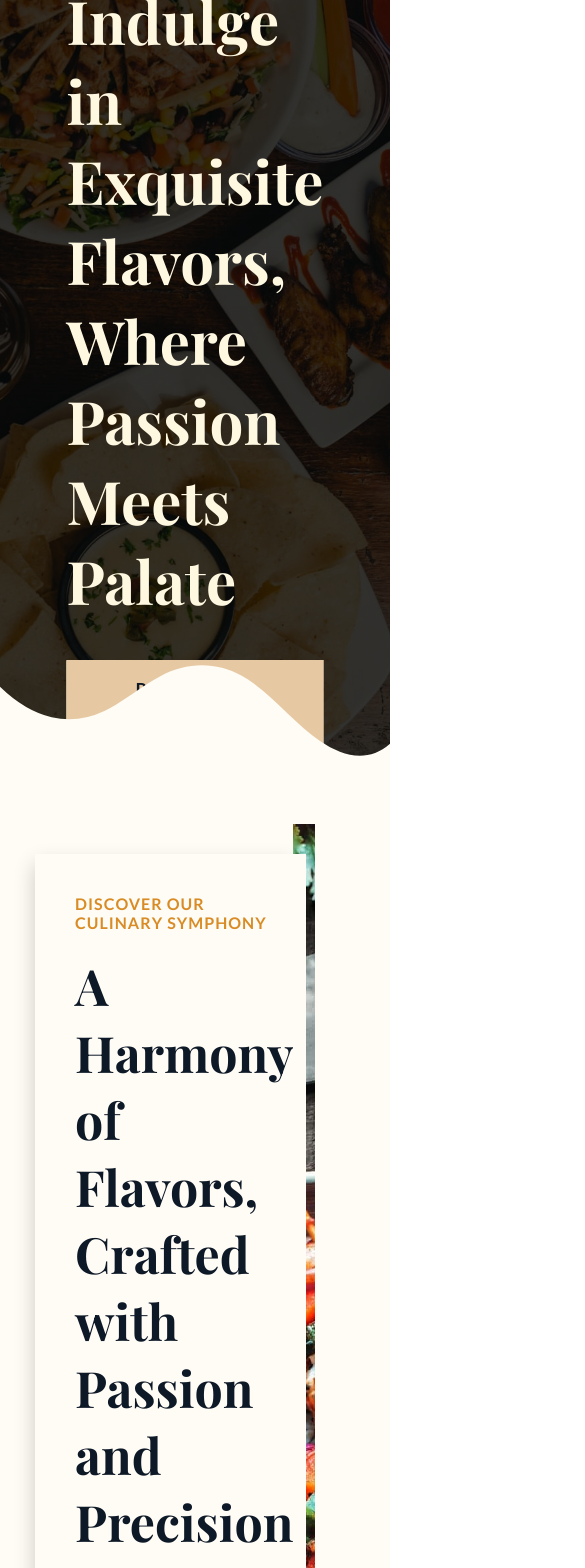
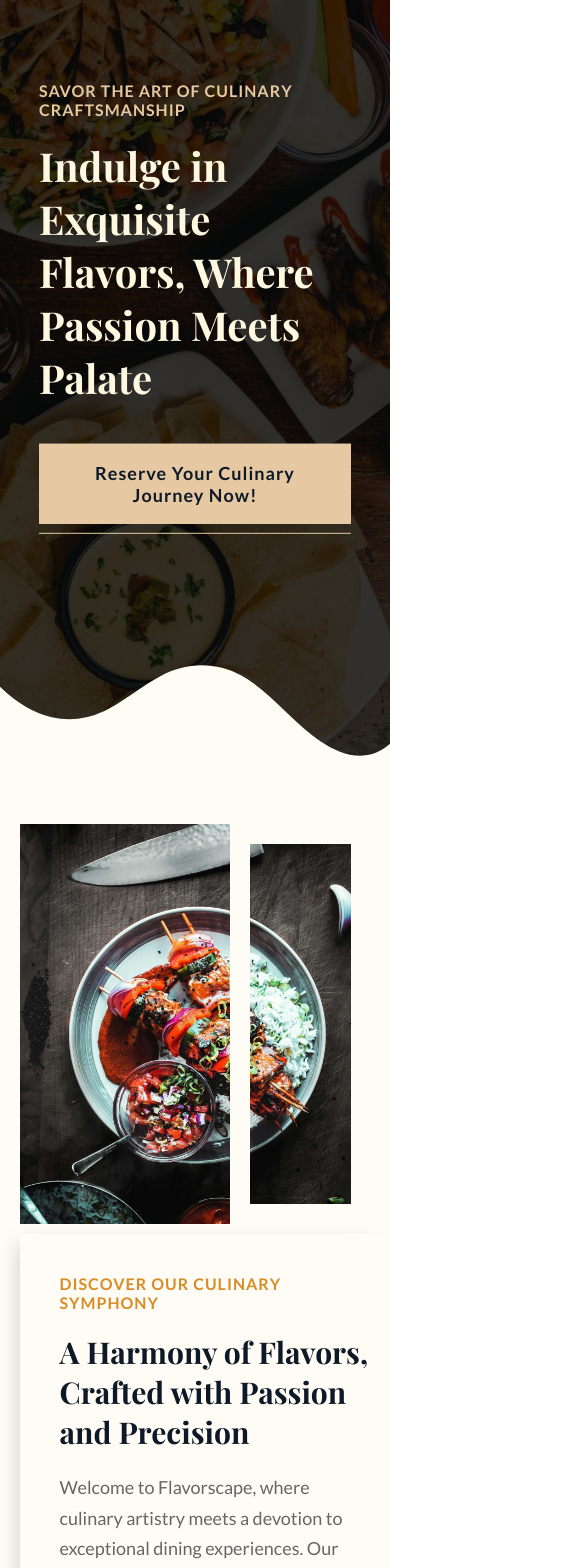
Before and after one commit to MohitAlphonsus/Flavorscape, a React (Vite) app: page / in a window 390 px wide. Shown: the part 80-1648 px from the top of the page, 585 px wide, since content can reach past the window. Built offline with nearby package versions, Linux system fonts and the light colour scheme.

Commit message:
resposive breakpoints added

```diff
--- a/src/UI/Typo.jsx
+++ b/src/UI/Typo.jsx
@@ -2,6 +2,14 @@ import styled, { css } from 'styled-components';
 
 const MainHeading = styled.h1`
 	font-size: 6rem;
+
+	@media (max-width: 700px) {
+		font-size: 5rem;
+	}
+
+	@media (max-width: 560px) {
+		font-size: 4rem;
+	}
 `;
 
 const SecondaryHeading = styled.h2`
@@ -14,6 +22,14 @@ const SecondaryHeading = styled.h2`
 				`;
 		}
 	}};
+
+	@media (max-width: 700px) {
+		font-size: 4rem;
+	}
+
+	@media (max-width: 560px) {
+		font-size: 3rem;
+	}
 `;
 
 const TertiaryHeading = styled.h3`
@@ -27,6 +43,10 @@ const TertiaryHeading = styled.h3`
 				`;
 		}
 	}};
+
+	@media (max-width: 700px) {
+		font-size: 2.5rem;
+	}
 `;
 
 const QuaternaryHeading = styled.h4`
--- a/src/components/About.jsx
+++ b/src/components/About.jsx
@@ -11,12 +11,22 @@ const AboutStyle = styled.section`
 	position: relative;
 	background-color: var(--color-accent-white-1);
 	padding: 6rem 9%;
+
+	@media (max-width: 1040px) {
+		padding: 6rem 5%;
+	}
 `;
 
 const AboutBox = styled.div`
 	display: grid;
 	grid-template-columns: repeat(2, 1fr);
 	grid-template-rows: 3rem 1fr 3rem;
+
+	@media (max-width: 1040px) {
+		grid-template-columns: 1fr;
+		grid-template-rows: auto;
+		gap: 1rem;
+	}
 `;
 
 const TextBox = styled.div`
@@ -48,6 +58,12 @@ const ImageBox = styled.div`
 	background: url(${aboutImgFirst}) no-repeat center center/cover;
 	grid-column: 2 / -1;
 	grid-row: 1 / -1;
+
+	@media (max-width: 1040px) {
+		grid-column: auto;
+		grid-row: auto;
+		height: 40rem;
+	}
 
 	&::before {
 		position: absolute;
--- a/src/components/Booking.jsx
+++ b/src/components/Booking.jsx
@@ -9,6 +9,11 @@ const BookingStyle = styled.section`
 	background-color: var(--color-accent-white-1);
 	padding: 6rem 5%;
 	position: relative;
+
+	& > *:first-child {
+		background-color: rgba(255, 255, 255, 0.8);
+		padding: 0.2rem;
+	}
 `;
 
 function Booking() {
--- a/src/components/Dish.jsx
+++ b/src/components/Dish.jsx
@@ -5,7 +5,6 @@ import { dishDeco } from '../assets';
 const DishStyle = styled.div`
 	position: relative;
 	background-color: var(--color-light-gray);
-
 	border-top-left-radius: 30%;
 	border-bottom-right-radius: 30%;
 	padding: 8rem 2rem 2rem 2rem;
@@ -15,7 +14,6 @@ const DishStyle = styled.div`
 	flex-direction: column;
 	align-items: center;
 	gap: 1rem;
-
 	margin-top: 6rem;
 
 	&::before {
@@ -27,6 +25,39 @@ const DishStyle = styled.div`
 		height: calc(100% - 30%);
 		width: calc(100% - 30%);
 		background: url(${dishDeco}) no-repeat center center/cover;
+	}
+
+	@media (max-width: 1040px) {
+		&::before {
+			height: calc(100% - 20%);
+			width: calc(100% - 50%);
+		}
+	}
+
+	@media (max-width: 960px) {
+		&::before {
+			height: calc(100% - 40%);
+			width: calc(100% - 40%);
+		}
+	}
+
+	@media (max-width: 700px) {
+		padding: 10rem 4rem 4rem 4rem;
+
+		&::before {
+			height: calc(100% - 40%);
+			width: calc(100% - 10%);
+		}
+	}
+
+	@media (max-width: 560px) {
+		padding: 8rem 2rem 2rem 2rem;
+
+		&::before {
+			height: 100%;
+			width: calc(100% - 30%);
+			z-index: -1;
+		}
 	}
 `;
 
--- a/src/components/Features.jsx
+++ b/src/components/Features.jsx
@@ -13,6 +13,14 @@ const FeatureContainer = styled.ul`
 	grid-template-columns: repeat(3, 1fr);
 	box-shadow: 0 1rem 2rem 2rem rgba(0, 0, 0, 0.1);
 	border-radius: 9px;
+
+	@media (max-width: 1040px) {
+		grid-template-columns: repeat(2, 1fr);
+	}
+
+	@media (max-width: 700px) {
+		grid-template-columns: 1fr;
+	}
 `;
 
 function Features() {
--- a/src/components/Footer.jsx
+++ b/src/components/Footer.jsx
@@ -5,13 +5,24 @@ import SocialIcon from './SocialIcon';
 import { footerData, footerIcon } from '../constants/footerData';
 
 const FooterStyle = styled.footer`
-	height: 90vh;
 	background-color: var(--color-secondary);
 	color: var(--color-accent-white);
 	display: grid;
 	grid-template-columns: repeat(4, 1fr);
 	gap: 4rem;
 	padding: 6rem 5%;
+
+	@media (max-width: 1040px) {
+		grid-template-columns: repeat(3, 1fr);
+	}
+
+	@media (max-width: 700px) {
+		grid-template-columns: repeat(2, 1fr);
+	}
+
+	@media (max-width: 560px) {
+		grid-template-columns: 1fr;
+	}
 `;
 
 const Box = styled.div`
@@ -21,6 +32,13 @@ const Box = styled.div`
 
 	& > *:first-child {
 		margin-bottom: 2rem;
+	}
+
+	@media (max-width: 560px) {
+		gap: 1.6rem;
+		& > *:first-child {
+			margin-bottom: 0;
+		}
 	}
 `;
 
--- a/src/components/Form.jsx
+++ b/src/components/Form.jsx
@@ -23,6 +23,18 @@ const FormStyle = styled.form`
 
 	& > *:last-child {
 		grid-column: 1 / 3;
+	}
+
+	@media (max-width: 1040px) {
+		width: min(100%, 75rem);
+	}
+
+	@media (max-width: 560px) {
+		grid-template-columns: 1fr;
+
+		& > * {
+			grid-column: 1 / 3;
+		}
 	}
 `;
 
--- a/src/components/Header.jsx
+++ b/src/components/Header.jsx
@@ -13,6 +13,14 @@ const HeaderStyle = styled.header`
 			rgba(0, 0, 0, 0.8)
 		),
 		url(${heroImg}) no-repeat center center/cover;
+
+	@media (max-width: 60em) {
+		height: 120dvh;
+	}
+
+	@media (max-width: 560px) {
+		height: 100dvh;
+	}
 `;
 
 const TextBox = styled.div`
@@ -27,6 +35,14 @@ const TextBox = styled.div`
 	gap: 2rem;
 
 	color: var(--color-accent-white);
+
+	@media (max-width: 1040px) {
+		width: 70%;
+	}
+
+	@media (max-width: 700px) {
+		width: 80%;
+	}
 `;
 
 function Header() {
--- a/src/components/SpecialDishes.jsx
+++ b/src/components/SpecialDishes.jsx
@@ -22,6 +22,20 @@ const DishContainer = styled.div`
 	display: grid;
 	grid-template-columns: repeat(3, 1fr);
 	gap: 4rem;
+
+	@media (max-width: 1040px) {
+		grid-template-columns: repeat(2, 1fr);
+		row-gap: 10rem;
+	}
+
+	@media (max-width: 700px) {
+		grid-template-columns: 1fr;
+		width: min(50%, 100rem);
+	}
+
+	@media (max-width: 560px) {
+		width: min(80%, 100rem);
+	}
 `;
 
 function SpecialDishes() {
```
